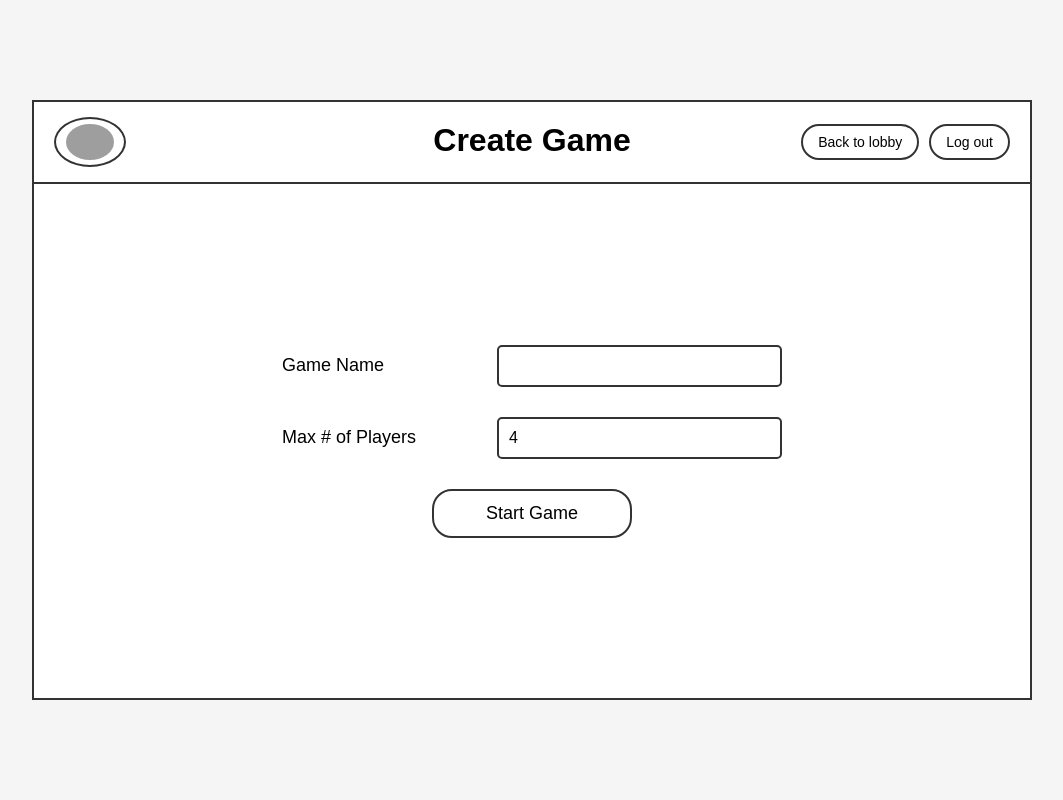
After one commit to sfsu-csc-667-spring-2025-roberts/term-project-group-20, a Node server app: page /games/create in a window 1280 px wide. The commit adds this page. Shown: the whole page, without its empty margins (108-1171 px from the left). Run offline with Node 20, Linux system fonts and the light colour scheme; grey boxes are pictures that could not be loaded.

Commit message:
add game creation page and routes  but not working with authentication yet

```diff
--- a/src/server/index.ts
+++ b/src/server/index.ts
@@ -32,6 +32,8 @@ app.use("/", routes.root);
 app.use("/test", routes.test);
 app.use("/auth", routes.auth);
 app.use('/lobby', routes.lobby);
+app.use('/games/create', routes.games);
+
 
 
 
--- a/src/server/routes/index.ts
+++ b/src/server/routes/index.ts
@@ -4,4 +4,4 @@ export { default as auth } from "./auth";
 export { default as lobby } from "./lobby";
 
 //export { default as chat } from "./chat";
-// export { default as games } from "./games/";
+ export { default as games } from "./create-game";
--- /dev/null
+++ b/src/server/views/create-game.ejs
@@ -0,0 +1,192 @@
+<!DOCTYPE html>
+<html lang="en">
+<head>
+  <meta charset="UTF-8">
+  <meta name="viewport" content="width=device-width, initial-scale=1.0">
+  <title>Create Game - Uno</title>
+  <style>
+    * {
+      box-sizing: border-box;
+      margin: 0;
+      padding: 0;
+      font-family: Arial, sans-serif;
+    }
+
+    body {
+      display: flex;
+      justify-content: center;
+      align-items: center;
+      min-height: 100vh;
+      background-color: #f5f5f5;
+    }
+
+    .container {
+      width: 100%;
+      max-width: 1000px;
+      height: 600px;
+      border: 2px solid #333;
+      background-color: #fff;
+      display: flex;
+      flex-direction: column;
+      overflow: hidden;
+      position: relative;
+    }
+
+    .header {
+      display: flex;
+      justify-content: space-between;
+      align-items: center;
+      padding: 15px 20px;
+      border-bottom: 2px solid #333;
+    }
+
+    .title {
+      text-align: center;
+      font-size: 32px;
+      font-weight: bold;
+      position: absolute;
+      width: 100%;
+      top: 20px;
+      left: 0;
+      z-index: 1;
+    }
+
+    .logo {
+      font-size: 28px;
+      font-weight: bold;
+      border: 2px solid #333;
+      border-radius: 50%;
+      padding: 5px 10px;
+      z-index: 2;
+    }
+
+    .nav-buttons {
+      display: flex;
+      gap: 10px;
+      z-index: 2;
+    }
+
+    .btn {
+      padding: 8px 15px;
+      border: 2px solid #333;
+      border-radius: 20px;
+      background-color: #fff;
+      font-size: 14px;
+      cursor: pointer;
+      text-decoration: none;
+      color: #000;
+    }
+    .logo {
+    height: 50px;
+    margin-right: 15px;
+    }
+    .content {
+      flex: 1;
+      display: flex;
+      flex-direction: column;
+      justify-content: center;
+      align-items: center;
+      padding: 40px;
+    }
+
+    .create-form {
+      width: 100%;
+      max-width: 500px;
+    }
+
+    .form-group {
+      margin-bottom: 30px;
+      display: flex;
+      align-items: center;
+    }
+
+    .form-group label {
+      width: 200px;
+      font-size: 18px;
+      margin-right: 15px;
+    }
+
+    .form-group input {
+      flex: 1;
+      padding: 10px;
+      border: 2px solid #333;
+      border-radius: 5px;
+      font-size: 16px;
+    }
+
+    .start-btn {
+      display: block;
+      width: 200px;
+      padding: 12px;
+      border: 2px solid #333;
+      border-radius: 20px;
+      background-color: #fff;
+      font-size: 18px;
+      cursor: pointer;
+      text-align: center;
+      margin: 30px auto 0;
+    }
+
+    .error {
+      color: #e74c3c;
+      text-align: center;
+      margin-bottom: 20px;
+      font-size: 16px;
+    }
+  </style>
+</head>
+<body>
+  <div class="container">
+    <div class="header">
+      <img src="https://upload.wikimedia.org/wikipedia/commons/f/f9/UNO_Logo.svg" alt="UNO" class="logo">
+      <h1 class="title">Create Game</h1>
+      <div class="nav-buttons">
+        <a href="/lobby" class="btn">Back to lobby</a>
+        <a href="/auth/login" class="btn">Log out</a>
+      </div>
+    </div>
+
+    <div class="content">
+      <% if (locals.error && error) { %>
+        <p class="error"><%= error %></p>
+      <% } %>
+
+      <%# Game Creation %>
+      <form class="create-form" action="/games/create" method="POST">
+        <div class="form-group">
+
+          <label for="gameName">Game Name</label>
+          <input
+            type="text"
+            id="gameName"
+            name="gameName"
+            <% if (locals.formData && formData.gameName) { %>
+              value="<%= formData.gameName %>"
+            <% } %>
+            required
+          >
+        </div>
+
+        <div class="form-group">
+          <label for="maxPlayers">Max # of Players</label>
+          <input
+            type="number"
+            id="maxPlayers"
+            name="maxPlayers"
+            min="2"
+            max="10"
+            <% if (locals.formData && formData.maxPlayers) { %>
+              value="<%= formData.maxPlayers %>"
+            <% } else { %>
+              value="4"
+            <% } %>
+            required
+          >
+        </div>
+
+        <button type="submit" class="start-btn">Start Game</button>
+      </form>
+    </div>
+  </div>
+</body>
+</html>
```
Also changed, not shown: src/server/routes/create-game.ts (added, +36 -0 lines), src/server/views/lobby.ejs (+4 -5 lines).
